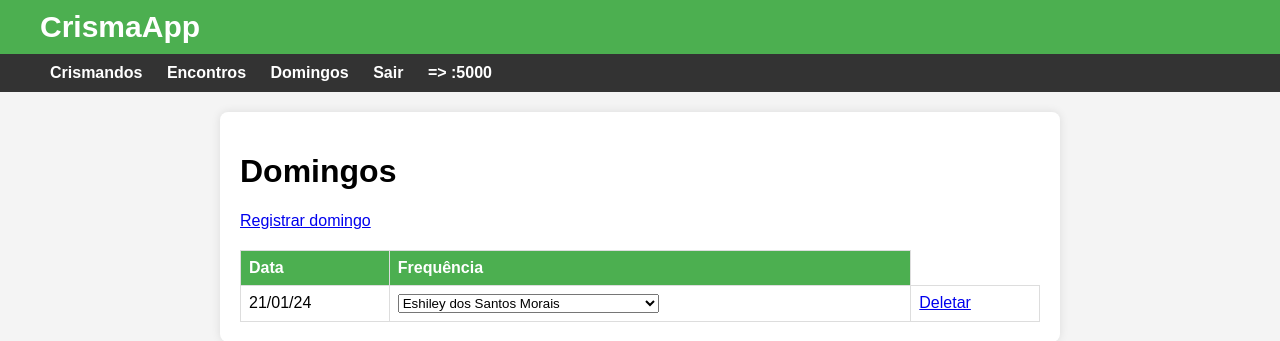
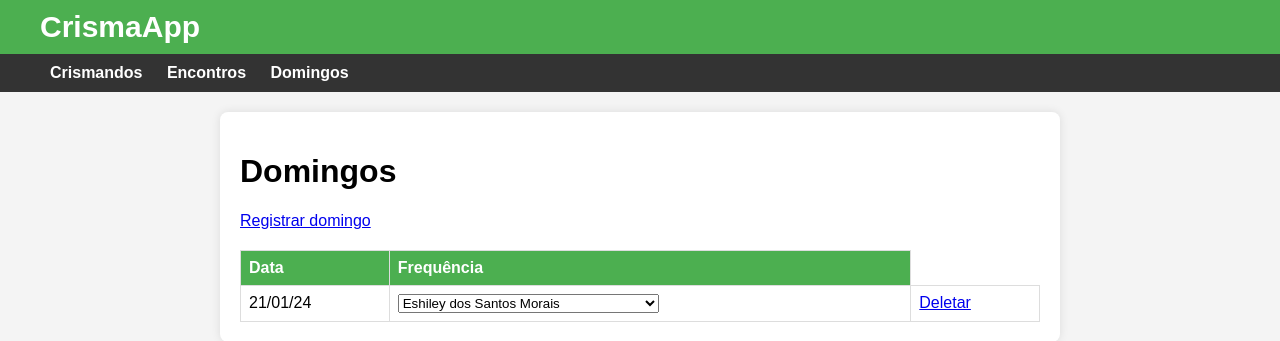
Before and after one commit to Felifelps/CrismaApp, a Flask app: page /domingos in a window 1280 px wide. Shown: the top 341 px of the page. Run offline with Flask 3, Linux system fonts and the light colour scheme.

Commit message:
Template

```diff
--- a/templates/base.html
+++ b/templates/base.html
@@ -17,21 +17,9 @@
                 <li><a href="/">Crismandos</a></li>
                 <li><a href="/encontros">Encontros</a></li>
                 <li><a href="/domingos">Domingos</a></li>
-                <li><a onclick="openAndClose()">Sair</a></li>
-                <li><a href="http://{{machine_ip}}:5000/"> {{ssid}} => {{machine_ip}}:5000 </a></li>
             </ul>
         </nav>
     </header>
-    <script>
-        function openAndClose() {
-            fetch("/sair", {
-                method: "GET"
-            })
-            .then((response) => {
-                window.close()
-            })
-        }
-    </script>
     {% block content %}{% endblock %}
 </body>
 </html>
```
